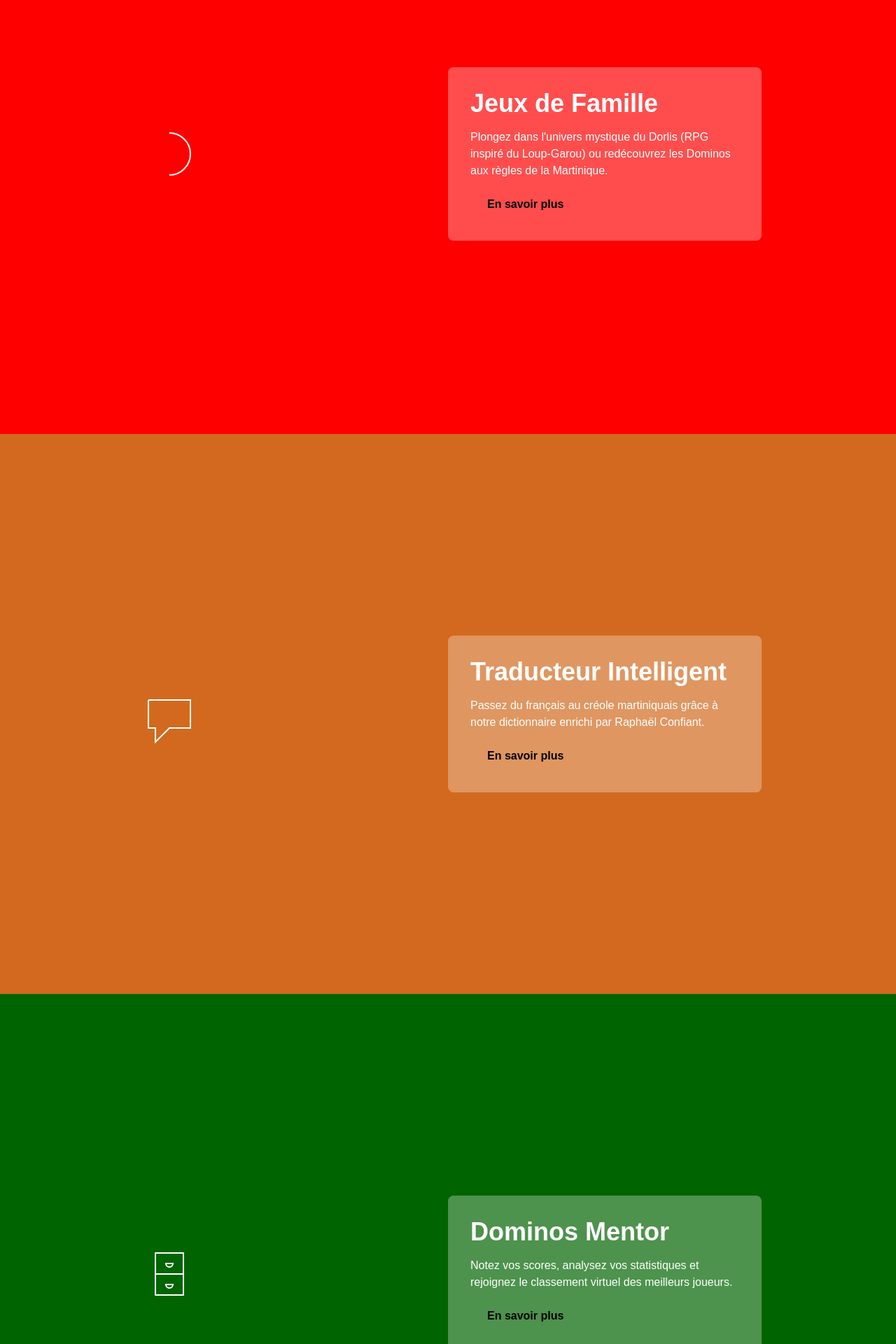
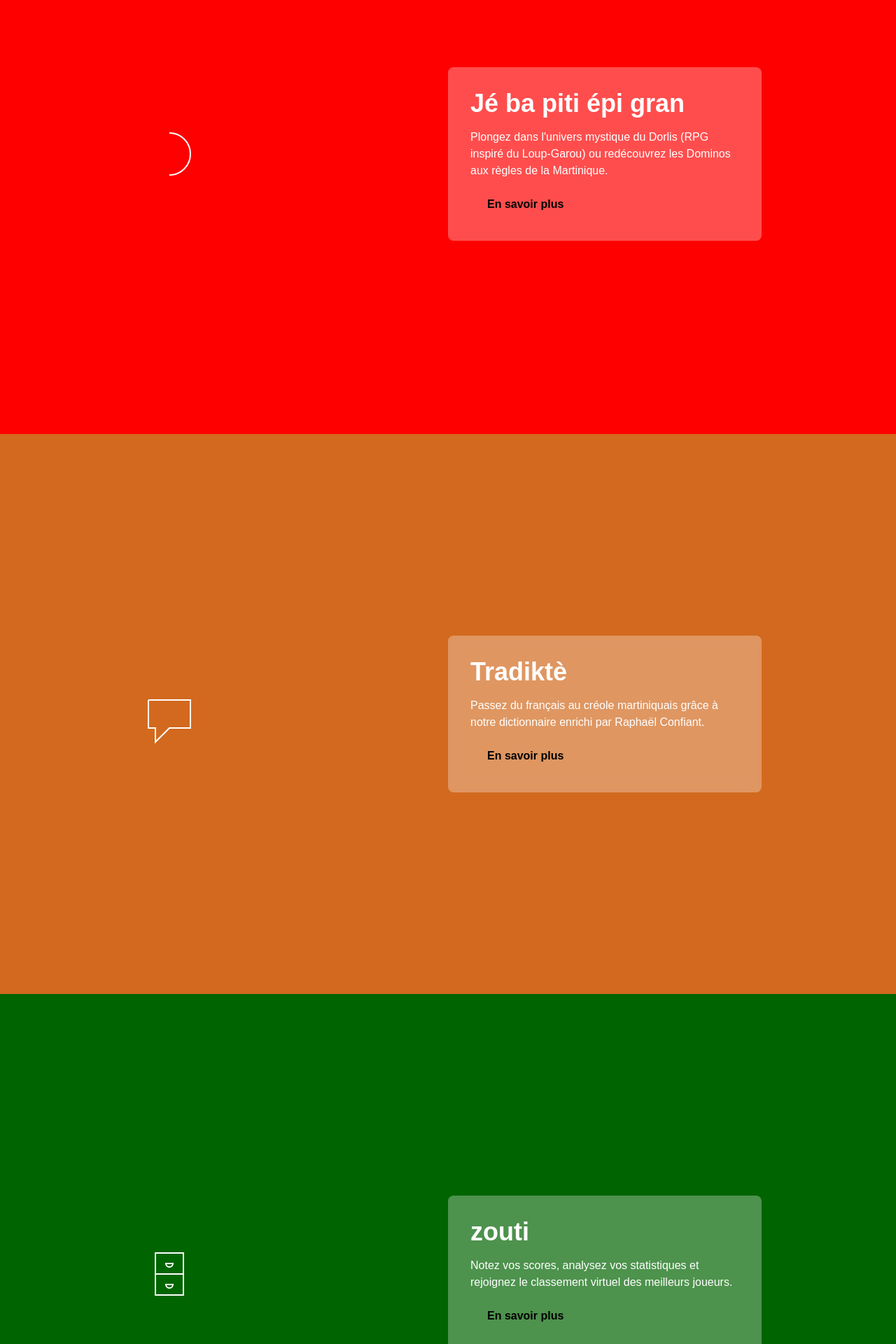
Before and after one commit to p4cm4n972/kwaze-kreyol-repo, a Next.js app in the folder apps/web-vitrine/: page / in a window 1280 px wide. Shown: the part 1780-3700 px from the top of the page at 70% size. Built offline with nearby package versions, Linux system fonts and the light colour scheme.

Commit message:
modification typo

```diff
--- a/apps/web-vitrine/components/LandingPage.tsx
+++ b/apps/web-vitrine/components/LandingPage.tsx
@@ -26,21 +26,21 @@ const pillarsData = [
   },
   {
     id: 'section2',
-    title: 'Jeux de Famille',
+    title: 'Jé ba piti épi gran',
     text: "Plongez dans l'univers mystique du Dorlis (RPG inspiré du Loup-Garou) ou redécouvrez les Dominos aux règles de la Martinique.",
     morphComponent: DorlisMorph,
     bgColor: '#FF0000', // Rouge vif
   },
   {
     id: 'section3',
-    title: 'Traducteur Intelligent',
+    title: 'Tradiktè',
     text: 'Passez du français au créole martiniquais grâce à notre dictionnaire enrichi par Raphaël Confiant.',
     morphComponent: TranslatorMorph,
     bgColor: '#D2691E', // Orange terreux
   },
   {
     id: 'section4',
-    title: 'Dominos Mentor',
+    title: 'zouti',
     text: 'Notez vos scores, analysez vos statistiques et rejoignez le classement virtuel des meilleurs joueurs.',
     morphComponent: DominoMorph,
     bgColor: '#006400', // Vert forêt
```
Also changed, not shown: 1 other file (tests, documents, lock files or other folders).
